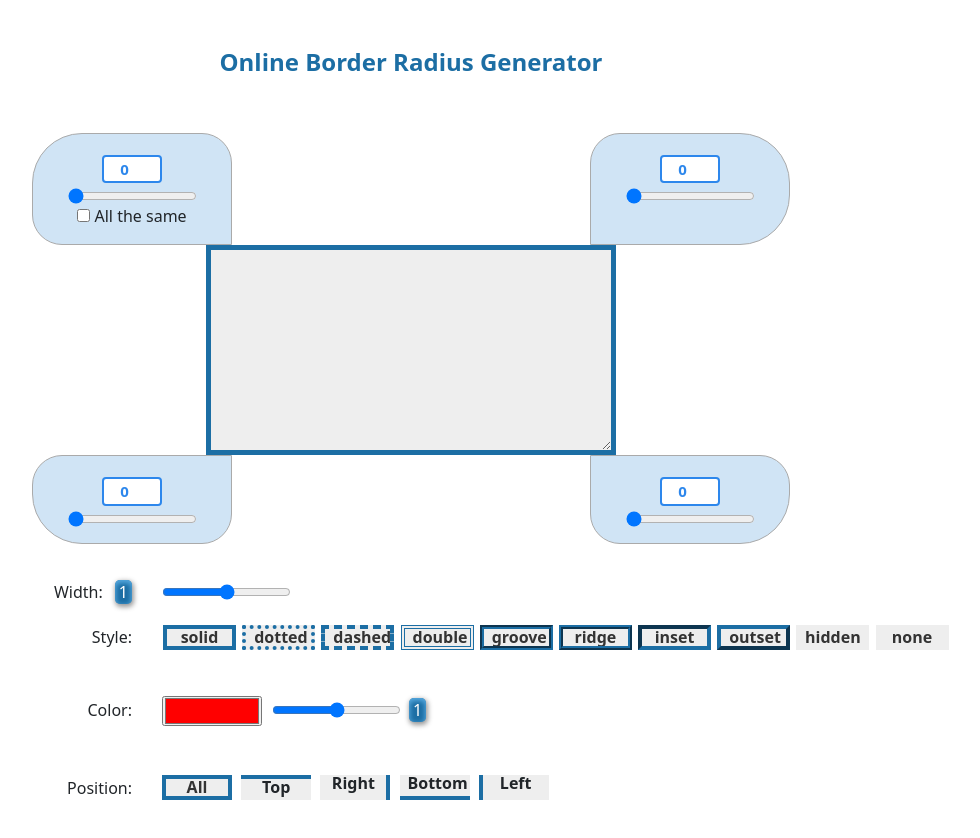
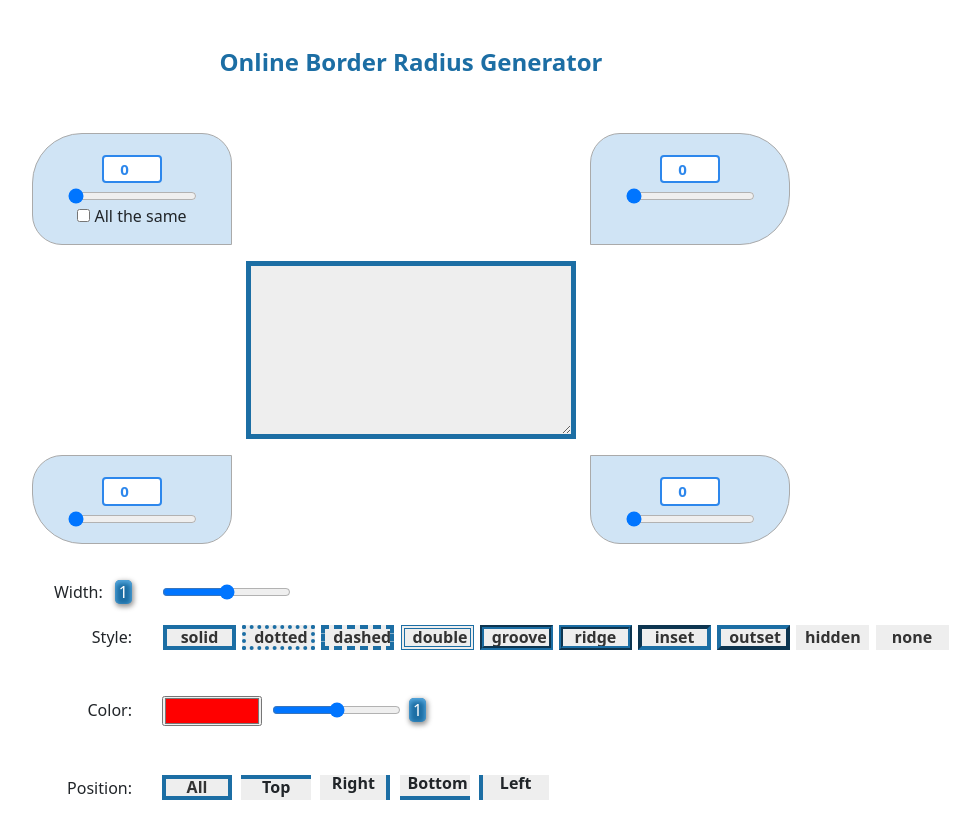
Before and after one commit to JonathanZamoraR/Interaccion-js-html-css, a plain HTML site: page index.html in a window 1280 px wide. Shown: the whole page, without its empty margins (229-1209 px from the left). Drawn offline with nearby package versions, Linux system fonts and the light colour scheme.

Commit message:
Add files via upload

```diff
--- a/css/style.css
+++ b/css/style.css
@@ -55,8 +55,8 @@ h4{
     padding: 20px 0 0 20px;
     background: transparent;
     border: none;
-    min-width: 400px;
-    min-height: 200px;
+    min-width: 320px;
+    min-height: 100px;
     display: inline-block;
     overflow: hidden;
     background-color: #eee;
--- a/index.html
+++ b/index.html
@@ -33,7 +33,7 @@
                 </div>
             </div>
 
-            <div class="cont2 d-flex flex-column align-items-center">
+            <div class="cont2 d-flex flex-column align-items-center m-3">
                 <div id="borderPeview" style="border: 5px solid rgb(28, 110, 164); outline: none;">
                     <textarea cols="20" name="comments" rows="3" id="generatedRadiusCode" spellcheck="false" style="height: 168px; width: 290px;"></textarea>                </div>
             </div>
```
